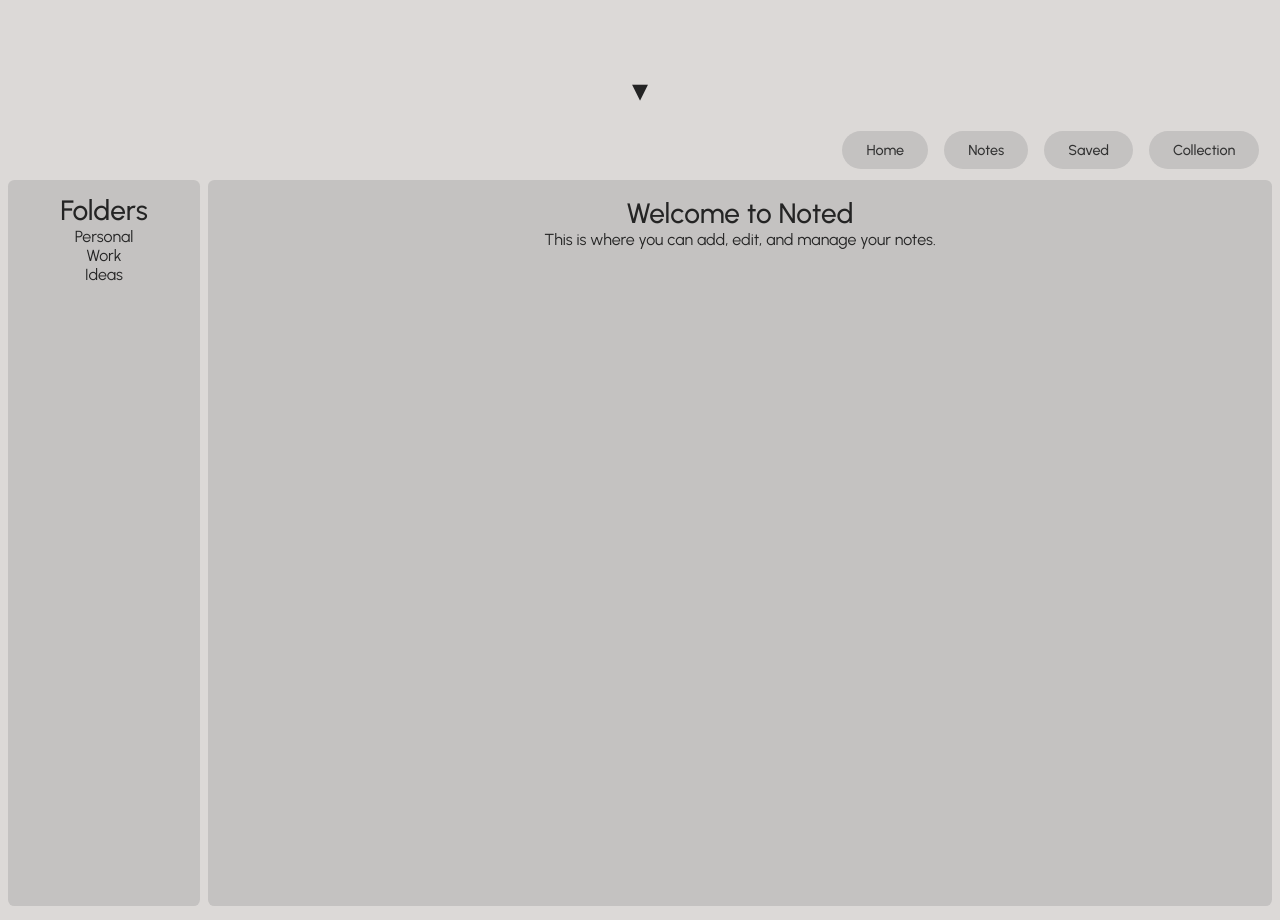
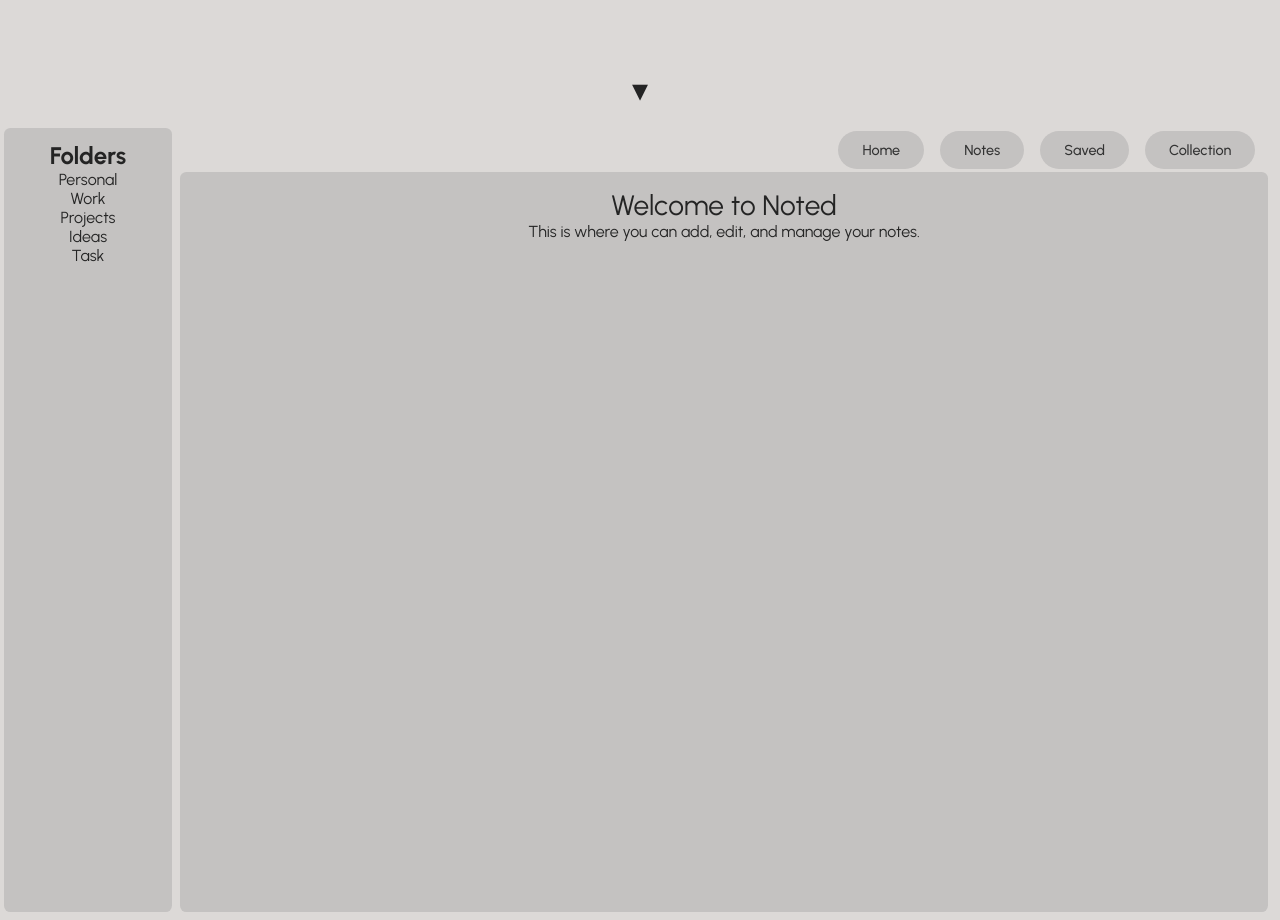
Before and after one commit to twintumansky/Noted, a React (Vite) app: page / in a window 1280 px wide. Shown: the part 680-1600 px from the top of the page. Built offline with nearby package versions, Linux system fonts and the light colour scheme.

Commit message:
UI Changes

```diff
--- a/src/App.css
+++ b/src/App.css
@@ -68,15 +68,44 @@
 }
 
 .notesSection-container {
+  display: flex;
+  flex:1;
+  width: 100vw;
   box-sizing: border-box;
   height: 100vh;
   text-align: center;
   background-color:#dcd9d7;
 }
 
+.sidebar {
+  width: 15%;
+  padding: 0.8rem;
+  background-color: #c4c2c1;
+  margin: 0.5rem 0.25rem;
+  border-radius: 0.4rem;
+}
+
+.sidebar h2{
+  font-size: 400;
+}
+
+.main-content {
+  display: flex;
+  flex-direction: column;
+  width: 100vw;
+  margin: 0.5rem 0.25rem;
+  /* height:100vh; */
+  /* margin-bottom:0.5rem; */
+}
+
+.main-content h2{
+  font-size: 1.75rem;
+  font-weight: 400;
+}
+
 .navbar {
   height: 2.75rem;
-  margin: 0.5rem;
+  margin: 0 0.5rem;
   padding: 0.8rem;
   display: flex;
   justify-content: flex-end;
@@ -116,26 +145,6 @@
   background-color:#979594;
 }
 
-.main-content {
-  display: flex;
-  flex: 1;
-  height:90.75%;
-  margin-bottom:0.5rem;
-}
-
-.main-content h2{
-  font-size: 1.75rem;
-  font-weight: 500;
-}
-
-.sidebar {
-  width: 15%;
-  padding: 0.8rem;
-  background-color: #c4c2c1;
-  margin: 0 0.5rem;
-  border-radius: 0.4rem;
-}
-
 .note-area {
   flex: 1;
   padding: 1rem;
--- a/src/components/NotesSection.jsx
+++ b/src/components/NotesSection.jsx
@@ -4,25 +4,35 @@ import "../App.css";
 const NotesSection = forwardRef((props, ref) => {
   return (
     <div className="notesSection-container" ref={ref}>
-      <nav className="navbar">
-        <div className="nav-items">
-          <ul>
-            <li><button>Home</button></li>
-            <li><button>Notes</button></li>
-            <li><button>Saved</button></li>
-            <li><button>Collection</button></li>
-          </ul>
-        </div>
-      </nav>
-      <div className="main-content">
       <aside className="sidebar">
         <h2>Folders</h2>
         <ul>
           <li>Personal</li>
           <li>Work</li>
+          <li>Projects</li>
           <li>Ideas</li>
+          <li>Task</li>
         </ul>
       </aside>
+      <div className="main-content">
+        <nav className="navbar">
+          <div className="nav-items">
+            <ul>
+              <li>
+                <button>Home</button>
+              </li>
+              <li>
+                <button>Notes</button>
+              </li>
+              <li>
+                <button>Saved</button>
+              </li>
+              <li>
+                <button>Collection</button>
+              </li>
+            </ul>
+          </div>
+        </nav>
         <main className="note-area">
           <h2>Welcome to Noted</h2>
           <p>This is where you can add, edit, and manage your notes.</p>
```
Lines whose indentation alone changed are shown as unchanged.
